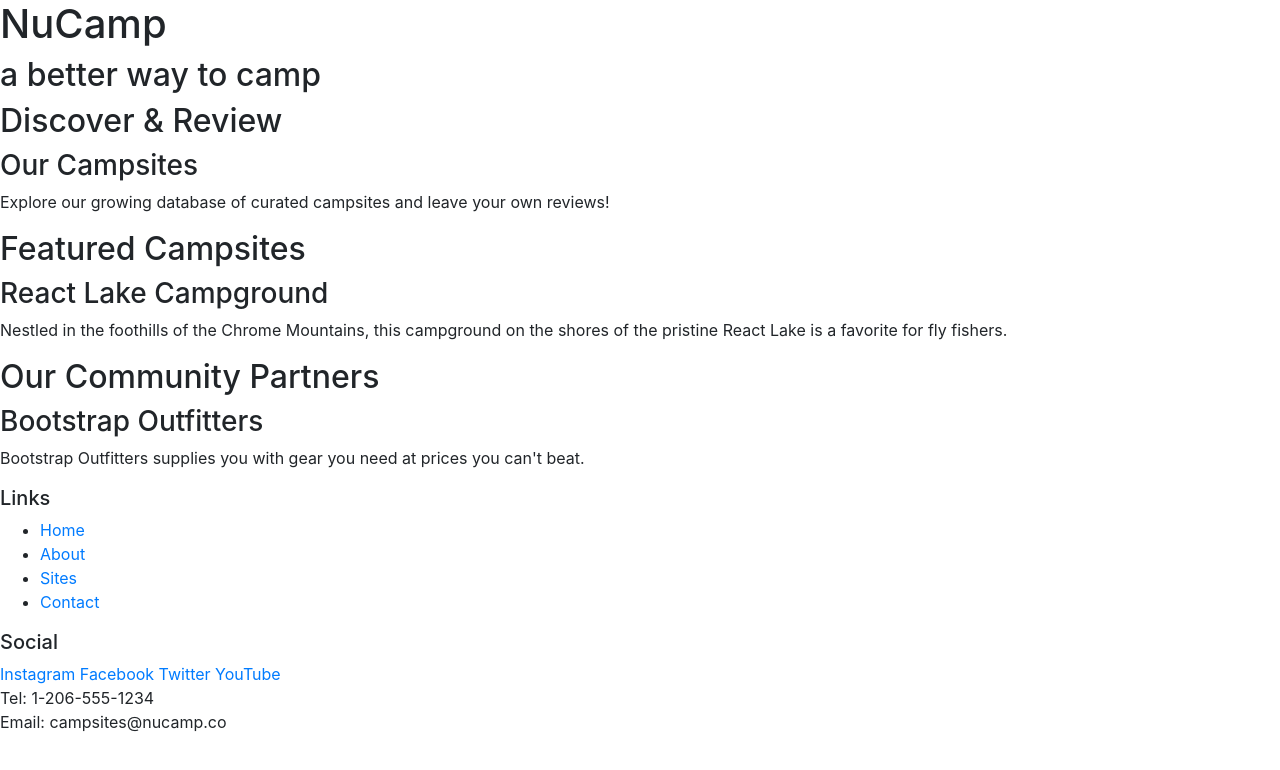
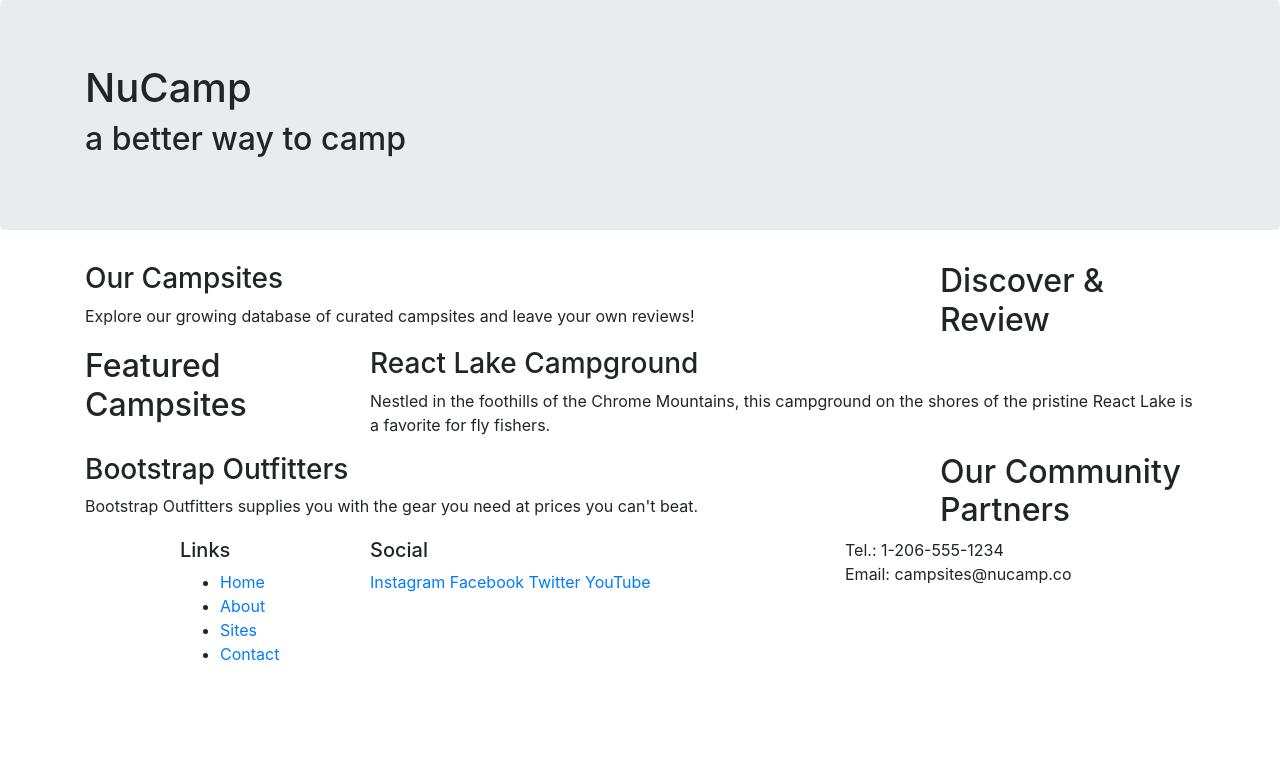
Before and after one commit to drcorwinjohnson/2-Bootstrap2, a website: page index.html in a window 1280 px wide. Drawn offline with nearby package versions, Linux system fonts and the light colour scheme.

Commit message:
Bootstrap Grid

```diff
--- a/index.html
+++ b/index.html
@@ -14,51 +14,73 @@
 
 <body>
 
-    <header>
-        <div>
+    <header class="jumbotron">
+        <div class="container">
+            <div class="row">
+                <div class="col">
                     <h1>NuCamp</h1>
                     <h2>a better way to camp</h2>
                 </div>
+            </div>
+        </div>
     </header>
 
-    <div>
+    <div class="container">
+        <div class="row">
+            <div class="col-sm-4 order-sm-last col-md-3">
                 <h2>Discover & Review</h2>
+            </div>
+            <div class="col">
                 <h3>Our Campsites</h3>
                 <p>Explore our growing database of curated campsites and leave your own reviews!</p>
             </div>
+        </div>
 
-    <div>
+        <div class="row">
+            <div class="col-sm-4 col-md-3">
                 <h2>Featured Campsites</h2>
+            </div>
+            <div class="col">
                 <h3>React Lake Campground</h3>
         		<p>Nestled in the foothills of the Chrome Mountains, this campground on the shores of the pristine React Lake is a favorite for fly fishers.</p>
    			</div>
+        </div>
 
-    <div>
+        <div class="row">
+            <div class="col-sm-4 order-sm-last col-md-3">
                 <h2>Our Community Partners</h2>
+            </div>
+            <div class="col">
                 <h3>Bootstrap Outfitters</h3>
-        <p>Bootstrap Outfitters supplies you with gear you need at prices you can't beat.</p>
+        		<p>Bootstrap Outfitters supplies you with the gear you need at prices you can't beat.</p>
+            </div>
+        </div>
     </div>
 
     <footer>
-        <div>
+        <div class="container">
+            <div class="row">
+                <div class="col-4 col-sm-2 offset-1">
                     <h5>Links</h5>
-            <ul>
+            		<ul class="list-unstyledgit">
                         <li><a href="#">Home</a></li>
                         <li><a href="#">About</a></li>
                         <li><a href="#">Sites</a></li>
                         <li><a href="#">Contact</a></li>
                     </ul>
                 </div>
-        <div>
+                <div class="col-6 col-sm-5">
                 	<h5>Social</h5>
                     <a href="http://instagram.com/">Instagram</a>
                     <a href="http://facebook.com/">Facebook</a>
                     <a href="http://twitter.com/">Twitter</a>
                     <a href="http://youtube.com/">YouTube</a>
                 </div>
-        <div>
-            Tel: 1-206-555-1234<br />
+                <div class="col-sm-4">
+                    Tel.: 1-206-555-1234<br />
                     Email: campsites@nucamp.co
+                </div>
+           </div>
         </div>
     </footer>
 
```
Lines whose indentation alone changed are shown as unchanged.
